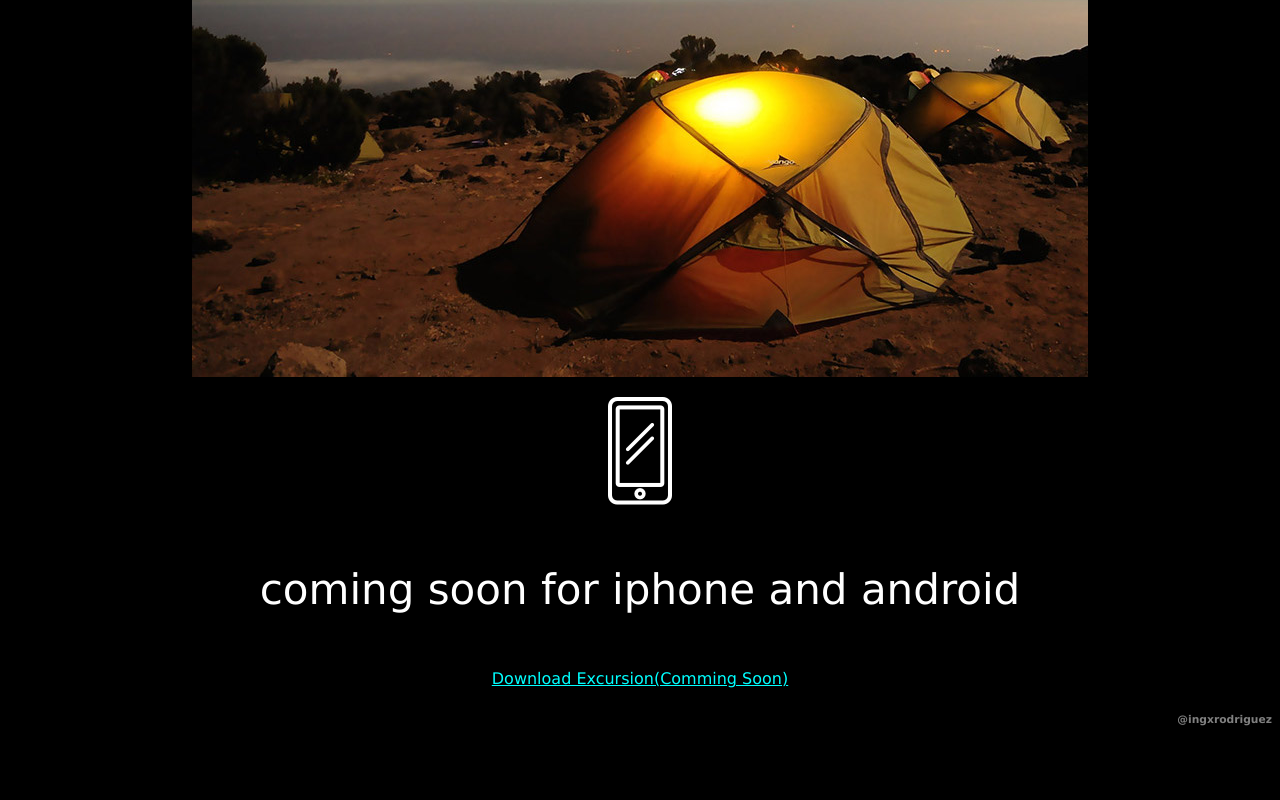
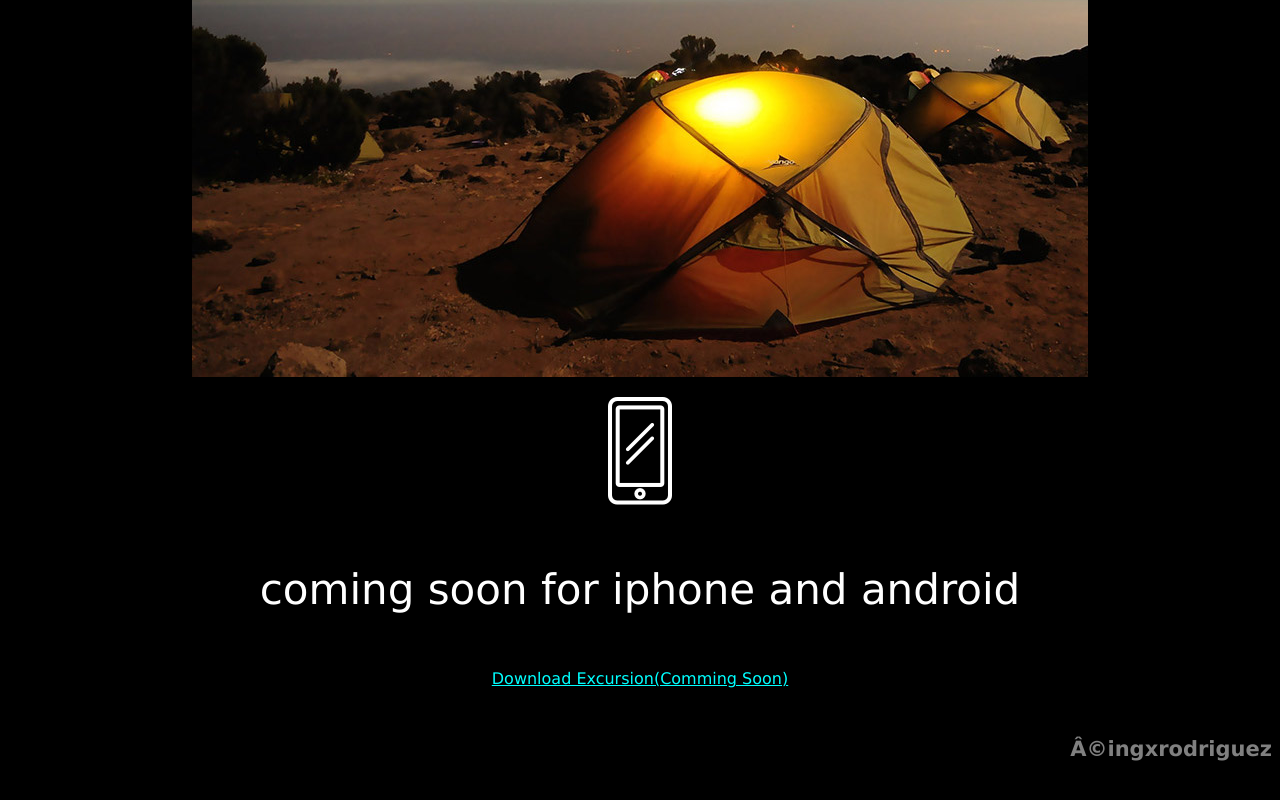
Before and after one commit to Ingxrodriguez/Excursion, a plain HTML site: page INDEX.HTML in a window 1280 px wide. Shown: the part 668-1468 px from the top of the page. Before the commit the page ends 1419 px from the top, so only its background shows below. Drawn offline with Linux system fonts and the light colour scheme.

Commit message:
Final-push

```diff
--- a/INDEX.HTML
+++ b/INDEX.HTML
@@ -21,7 +21,7 @@
         <p><img src="css/Resources/Img/phone.webp"></p>
         <h4 class="Header--Secundary">coming soon for iphone and android</h4>
         <p ><a class="Link--cta" href="#">Download Excursion(Comming Soon)</a></p>
-        <h6 class="footer">@ingxrodriguez</h6>
+        <h6 class="footer">©ingxrodriguez</h6>
     </body>
 
 </html>
--- a/css/Styles.css
+++ b/css/Styles.css
@@ -28,9 +28,9 @@ body {
     color:aqua;
     font-size: 16px;
 }
-
+/*Footer*/
 .footer {
-
+font-size: 21px;
 text-align: right;
 color: grey;
 
```
